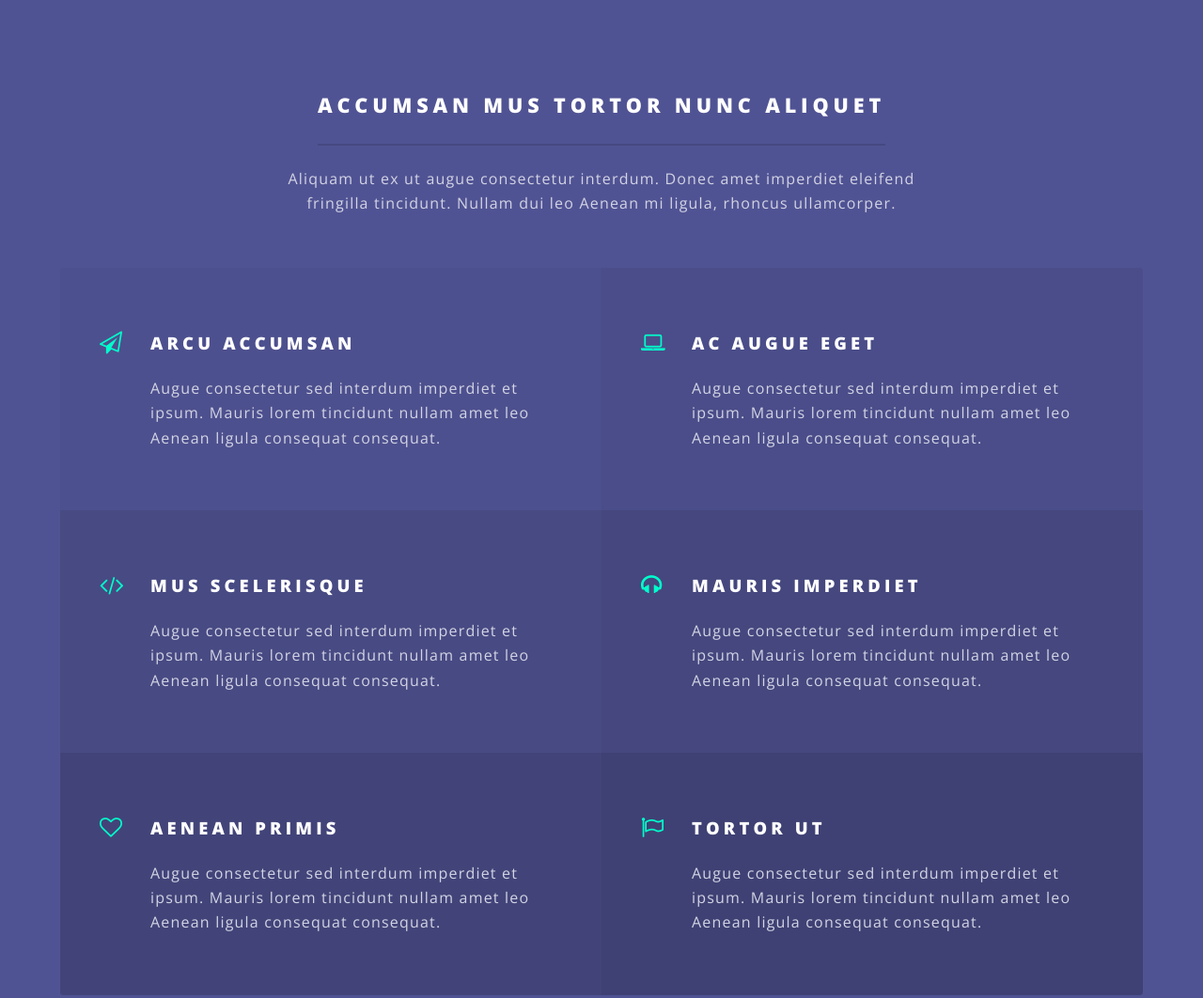
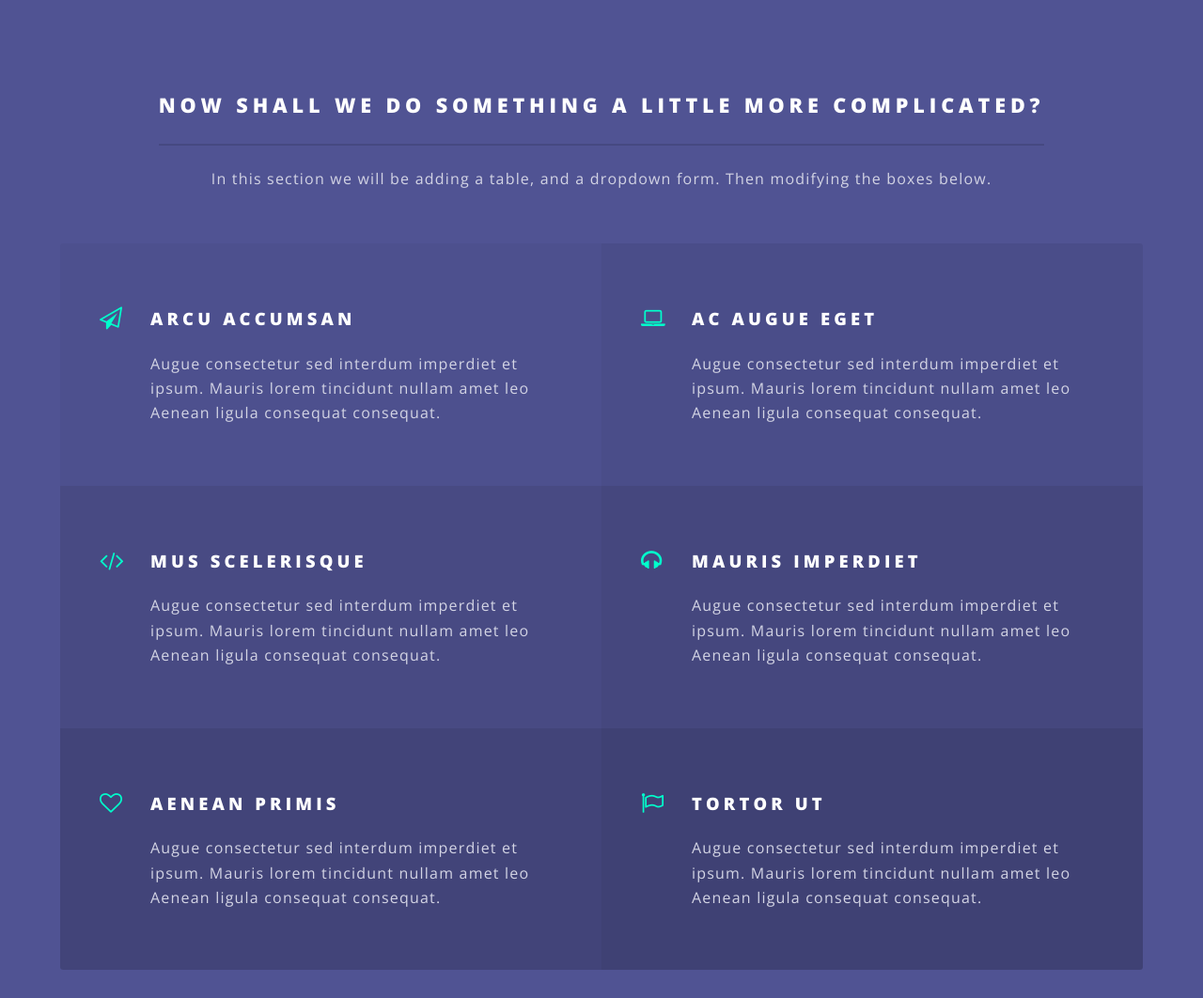
Before and after one commit to louesejackson/Specral-Alpacas, a plain HTML site: page index.html in a window 1280 px wide. Shown: the part 2434-3496 px from the top of the page at 94% size. Drawn offline with nearby package versions, Linux system fonts and the light colour scheme.

Commit message:
change h2 and p in section 3

```diff
--- a/index.html
+++ b/index.html
@@ -117,9 +117,8 @@ predators away if they try to approach. </p>
 					<section id="three" class="wrapper style3 special">
 						<div class="inner">
 							<header class="major">
-								<h2>Accumsan mus tortor nunc aliquet</h2>
-								<p>Aliquam ut ex ut augue consectetur interdum. Donec amet imperdiet eleifend<br />
-								fringilla tincidunt. Nullam dui leo Aenean mi ligula, rhoncus ullamcorper.</p>
+								<h2>Now shall we do something a little more complicated?</h2>
+								<p>In this section we will be adding a table, and a dropdown form. Then modifying the boxes below.</p>
 							</header>
 							<ul class="features">
 								<li class="icon fa-paper-plane-o">
```
